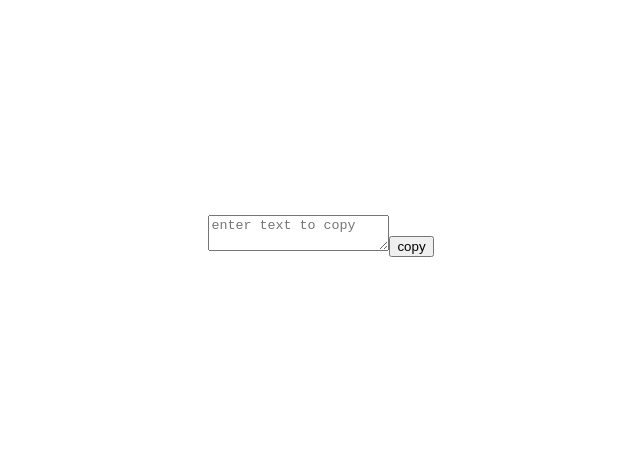
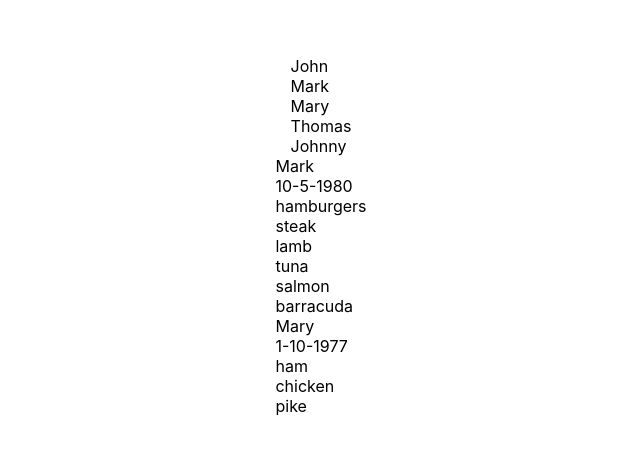
Before and after one commit to emanuel-yaish/REACT, a React (Create React App) app in the folder appleseeds-react-assignments/: page / in a window 1280 px wide. Shown: the part 164-618 px from the top of the page, without its empty margins (319-959 px from the left). Built offline with nearby package versions, Linux system fonts and the light colour scheme; the HTML template or start-up script is replaced by a standard one.

Commit message:
submit 13.1

```diff
--- /dev/null
+++ b/appleseeds-react-assignments/src/components/13.1/App/App.css
@@ -0,0 +1,8 @@
+.App {
+  display: flex;
+  height: 100vh;
+  width: 100vw;
+  flex-direction: column;
+  justify-content: center;
+  align-items: center;
+}
--- /dev/null
+++ b/appleseeds-react-assignments/src/components/13.1/App/App.jsx
@@ -0,0 +1,52 @@
+import React from "react";
+import Name from "../Name/Name";
+import Card from "../Card/Card";
+import { data } from "../Data/data";
+import "./App.css";
+
+class App extends React.Component {
+  state = { names: [], cards: [] };
+
+  componentDidMount() {
+    const names = this.getNames(data);
+    const cards = this.getCards(data);
+
+    console.log(cards);
+
+    this.setState({ names });
+    this.setState({ cards });
+  }
+
+  getNames(data) {
+    return data.map((element) => element.name);
+  }
+
+  getCards(data) {
+    return data.filter((element) => element.birthday.slice(-4) < 1990);
+  }
+
+  render() {
+    return (
+      <div className="App">
+        <div className="names-container">
+          {this.state.names.map((userName) => (
+            <Name key={userName} userName={userName} />
+          ))}
+        </div>
+        <div className="cards-container">
+          {this.state.cards.map((card) => (
+            <Card
+              key={card.name}
+              userName={card.name}
+              birthday={card.birthday}
+              favoriteMeats={card.favoriteFoods.meats}
+              favoriteFishFoods={card.favoriteFoods.fish}
+            />
+          ))}
+        </div>
+      </div>
+    );
+  }
+}
+
+export default App;
--- /dev/null
+++ b/appleseeds-react-assignments/src/components/13.1/Card/Card.jsx
@@ -0,0 +1,18 @@
+import React from "react";
+
+function Card({ userName, birthday, favoriteMeats, favoriteFishFoods }) {
+  return (
+    <div>
+      <div>{userName}</div>
+      <div>{birthday}</div>
+      {favoriteMeats.map((meat) => (
+        <div key={meat}>{meat}</div>
+      ))}
+      {favoriteFishFoods.map((fish) => (
+        <div key={fish}>{fish}</div>
+      ))}
+    </div>
+  );
+}
+
+export default Card;
--- /dev/null
+++ b/appleseeds-react-assignments/src/components/13.1/Data/data.js
@@ -0,0 +1,42 @@
+export const data = [
+  {
+    name: "John",
+    birthday: "1-1-1995",
+    favoriteFoods: {
+      meats: ["hamburgers", "sausages"],
+      fish: ["salmon", "pike"],
+    },
+  },
+  {
+    name: "Mark",
+    birthday: "10-5-1980",
+    favoriteFoods: {
+      meats: ["hamburgers", "steak", "lamb"],
+      fish: ["tuna", "salmon", "barracuda"],
+    },
+  },
+  {
+    name: "Mary",
+    birthday: "1-10-1977",
+    favoriteFoods: {
+      meats: ["ham", "chicken"],
+      fish: ["pike"],
+    },
+  },
+  {
+    name: "Thomas",
+    birthday: "1-10-1990",
+    favoriteFoods: {
+      meats: ["bird", "rooster"],
+      fish: ["salmon"],
+    },
+  },
+  {
+    name: "Johnny",
+    birthday: "1-10-1992",
+    favoriteFoods: {
+      meats: ["hamburgers", "lamb"],
+      fish: ["anchovies", "tuna"],
+    },
+  },
+];
--- /dev/null
+++ b/appleseeds-react-assignments/src/components/13.1/Name/Name.jsx
@@ -0,0 +1,7 @@
+import React from "react";
+
+function Name(props) {
+  return <div>{props.userName}</div>;
+}
+
+export default Name;
--- a/appleseeds-react-assignments/src/index.js
+++ b/appleseeds-react-assignments/src/index.js
@@ -11,9 +11,10 @@ import reportWebVitals from "./reportWebVitals";
 // import App from "./components/7.3/App/App";
 // import App from "./components/11.1/App/App";
 // import App from "./components/12.1/App/App";
+import App from "./components/13.1/App/App";
 // import App from "./components/13.2/App/App";
 // import App from "./components/14.1/App/App";
-import App from "./components/14.2/App/App";
+// import App from "./components/14.2/App/App";
 
 // import App from "./components/8.1/App/App";
 // import App from "./components/8.2/App/App";
@@ -21,7 +22,6 @@ import App from "./components/14.2/App/App";
 // import App from "./components/9.1/App/App";
 // import App from "./components/11.2/App/App";
 // import App from "./components/11.3/App/App";
-// import App from "./components/13.1/App/App";
 
 ReactDOM.render(
   <React.StrictMode>
```
Also changed, not shown: appleseeds-react-assignments/src/components/13.1/Card/Card.css (added).
